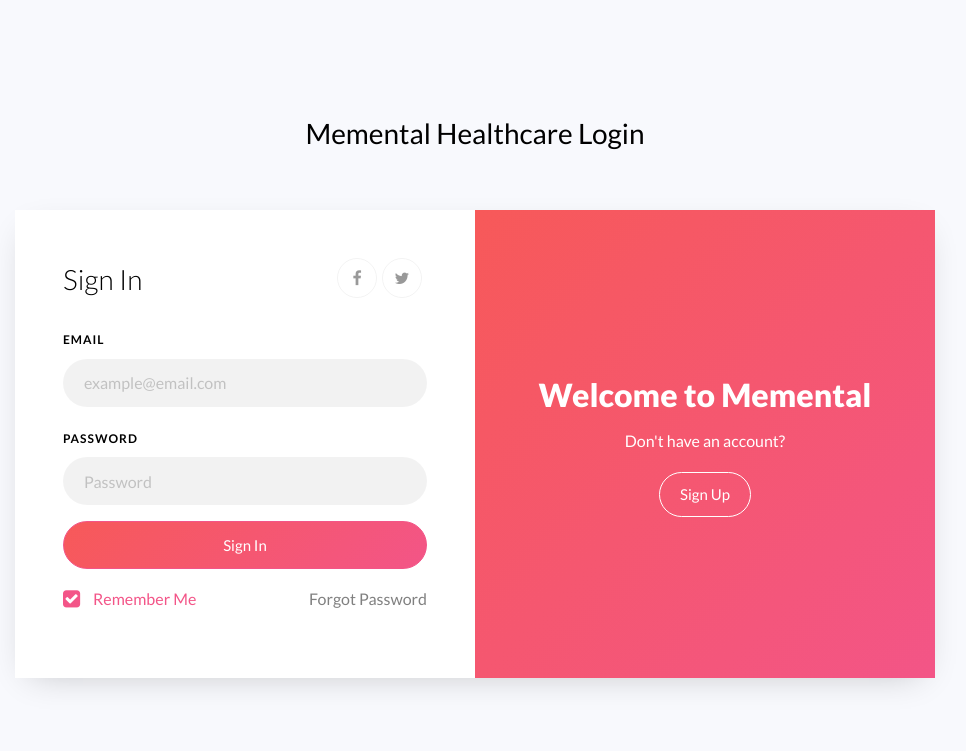
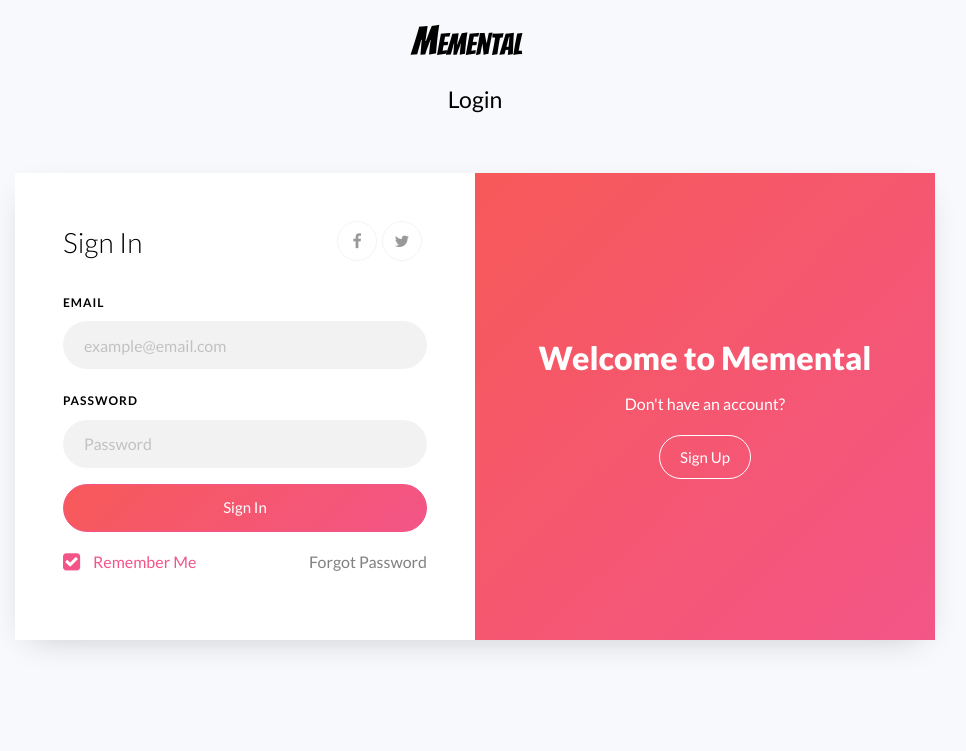
Before and after one commit to CSA-cyber/Memental, a Django app: page /login/ in a window 1280 px wide. Shown: the top 751 px of the page, without its empty margins (165-1131 px from the left). Run offline with Django 3.2, Linux system fonts and the light colour scheme; some libraries are stand-ins or nearby versions.

Commit message:
edited navbar.html & login.html

```diff
--- a/Hospital/templates/navbar.html
+++ b/Hospital/templates/navbar.html
@@ -11,6 +11,8 @@
 </body>
 </html> -->
      <!-- PRE LOADER -->
+     <link rel="preconnect" href="https://fonts.gstatic.com">
+     <link href="https://fonts.googleapis.com/css2?family=Bangers&display=swap" rel="stylesheet">
      <section class="preloader">
         <div class="spinner">
 
@@ -52,7 +54,7 @@
                   </button>
 
                   <!-- lOGO TEXT HERE -->
-                  <a href="{% url 'index' %}" class="navbar-brand"><i class="fa fa-m-square"></i>emental</a>
+                  <a href="{% url 'index' %}" class="navbar-brand" style="font-family: 'Bangers', cursive; font-size: 30px;"><span style="font-size: 40px;">M</span>emental</a>
              </div>
 
              <!-- MENU LINKS -->
@@ -64,6 +66,7 @@
                        <li><a href="#news" class="smoothScroll">News</a></li>
                        <li><a href="#google-map" class="smoothScroll">Contact</a></li>
                   {% if user.is_authenticated %}
+                            <li><a href="#" style="padding: 30% 0%;"><img src="../../static/images/user.svg" style="height: 30px; width: 30px;"></a></li>
                             <li class="login-btn logout"><a href="{% url 'logout' %}">Logout</a></li>
                   {% else %}
                             <li class="login-btn"><a href="{% url 'login' %}">Login</a></li>
--- a/Login/templates/login.html
+++ b/Login/templates/login.html
@@ -13,14 +13,18 @@
 
    <link rel="stylesheet" href="{%static 'css/login.css'%}">
 
+   <link rel="preconnect" href="https://fonts.gstatic.com">
+   <link href="https://fonts.googleapis.com/css2?family=Bangers&display=swap" rel="stylesheet">
+
 </head>
 
 <body>
-   <section class="ftco-section">
+   <section class="ftco-section" style="padding-top: 0px;">
       <div class="container">
          <div class="row justify-content-center">
             <div class="col-md-6 text-center mb-5">
-               <h2 class="heading-section">Memental Healthcare Login</h2>
+               <a href="{% url 'index' %}" class="navbar-brand" style="font-family: 'Bangers', cursive; font-size: 30px; color: black;"><span style="font-size: 40px;">M</span>emental</a>
+               <h2 class="heading-section" style="font-size: 23px;">Login</h2>
             </div>
          </div>
          <div class="row justify-content-center">
```
Also changed, not shown: static/images/user.svg (added).
